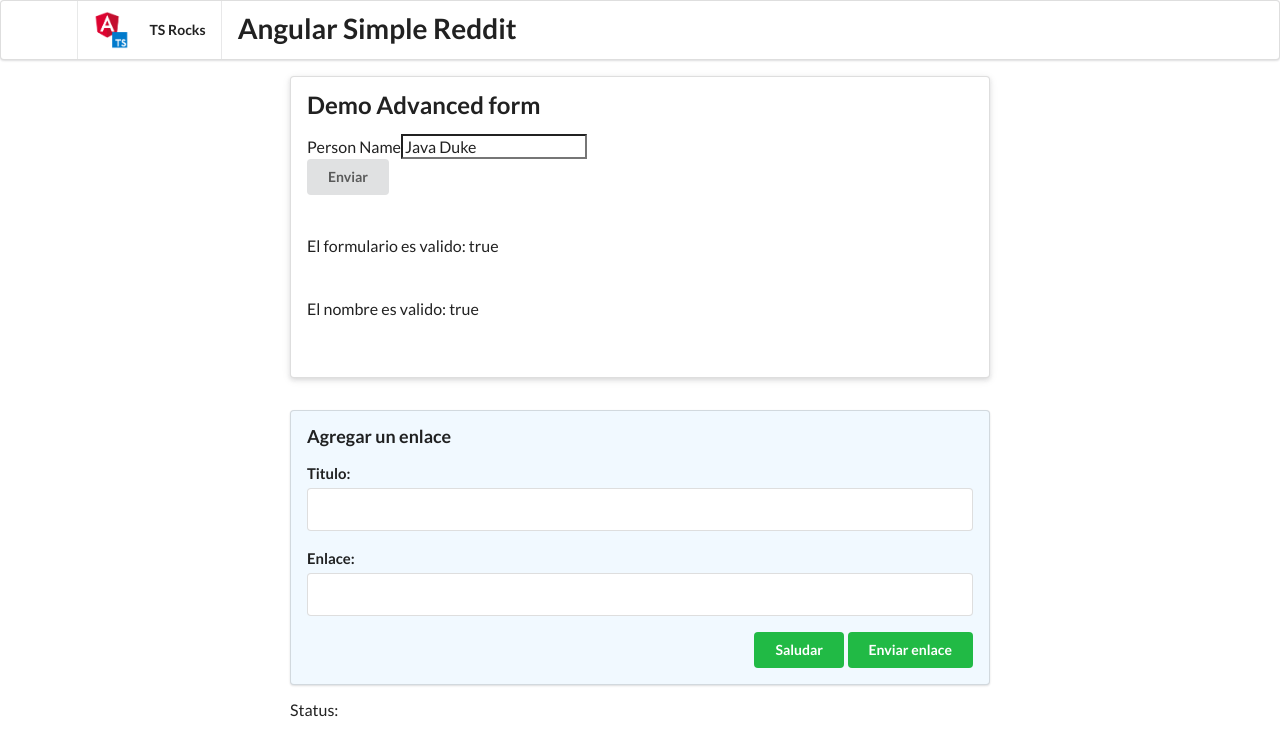
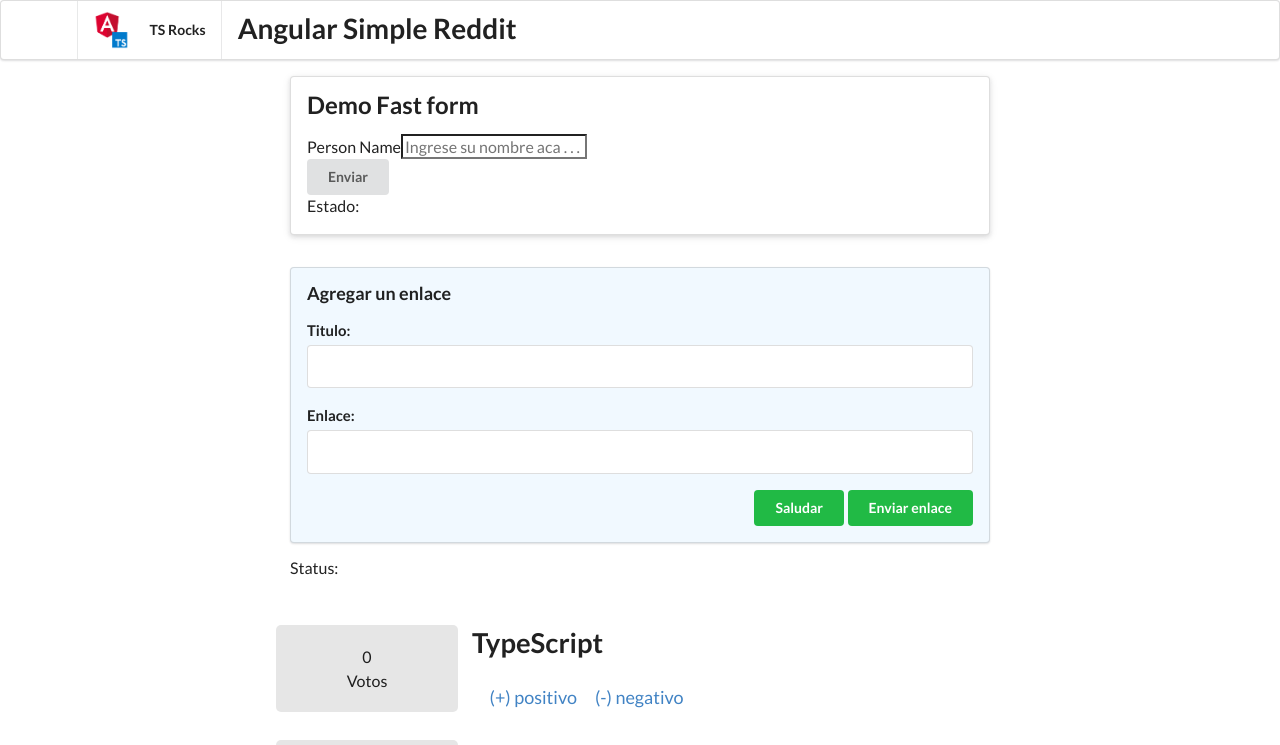
Before and after one commit to tuxtor/angular-reddit, an Angular app: page / in a window 1280 px wide. Shown: the top 745 px of the page. Built offline with nearby package versions, Linux system fonts and the light colour scheme.

Commit message:
Adding fast form demonstration

```diff
--- a/src/app/advanced-form/advanced-form.component.html
+++ b/src/app/advanced-form/advanced-form.component.html
@@ -5,13 +5,21 @@
     <div class="field">
       <label>Person Name</label>
       <input type="text" id="personNameInput" placeholder="Ingrese su nombre aca . . ."
-      name="personName" [formControl]="myForm.controls['personName']">
+      name="personName" formControlName="personName"
+      [class.error] = "myForm.get('personName').valid"
+      >
+
+      <div *ngIf="myForm.get('personName').dirty && myForm.get('personName').hasError('required')" class="ui error message" >
+      El campo es obligatorio</div>
+
+      <div *ngIf="myForm.get('personName').dirty && myForm.get('personName').hasError('invalidName')" class="ui error message" >
+      El nombre de la mascota no es el correcto </div>
+
+
     </div>
     <button *ngIf="myForm.valid" type="submit" class="ui button">Enviar</button>
 
   </form>
+  <p>Estado: {{status}}</p>
 
-  <p>{{status}}</p><br>
-  <p> El formulario es valido: {{myForm.valid}} </p><br>
-  <p> El nombre es valido: {{personName.valid}} </p><br>
 </div>
--- a/src/app/advanced-form/advanced-form.component.ts
+++ b/src/app/advanced-form/advanced-form.component.ts
@@ -10,15 +10,25 @@ export class AdvancedFormComponent implements OnInit {
 
   myForm: FormGroup;
   status: String = "";
-  personName: AbstractControl;
 
   constructor(fb: FormBuilder) {
     this.myForm = fb.group(
       {
-        'personName': ['Java Duke', Validators.required]
+        'personName': ['', Validators.compose([Validators.required, this.linuxValidator ])]
       }
     );
-    this.personName = this.myForm.controls['personName'];
+
+    this.myForm.controls.personName
+      .valueChanges //Observable
+      .subscribe( (control: any) => {
+        this.status = JSON.stringify(control)
+      });
+
+    this.myForm.controls.personName
+      .valueChanges //Observable
+      .subscribe( (control: any) => {
+        console.log('El usuario interactuo')
+      });
   }
 
   ngOnInit() {
@@ -30,4 +40,12 @@ export class AdvancedFormComponent implements OnInit {
     return;
   }
 
+  linuxValidator(control: FormControl) {
+
+    let valido = control.value.match('Tux');
+
+    return { invalidName : !valido};
+
+  }
+
 }
--- a/src/app/app.component.html
+++ b/src/app/app.component.html
@@ -1,6 +1,6 @@
 <p>{{tituloInyectado}} </p>
 
-<app-advanced-form></app-advanced-form>
+<app-fast-form></app-fast-form>
 
 <form class="ui large form segment">
     <h3 class="ui header">Agregar un enlace</h3>
--- a/src/app/app.module.ts
+++ b/src/app/app.module.ts
@@ -11,10 +11,11 @@ import { Saludador } from './services/saludador';
 import { ServicioPersonalizadoService } from './services/servicio-personalizado.service';
 import { QuickFormComponent } from './quick-form/quick-form.component';
 import { AdvancedFormComponent } from './advanced-form/advanced-form.component';
+import { FastFormComponent } from './fast-form/fast-form.component';
 
 @NgModule({
   declarations: [//Candidato a inyeccion de dependencias
-    AppComponent, ArticleComponent, QuickFormComponent, AdvancedFormComponent
+    AppComponent, ArticleComponent, QuickFormComponent, AdvancedFormComponent, FastFormComponent
   ],
   imports: [ //Importar funcionalidad desde bibliotecas
     BrowserModule,
--- /dev/null
+++ b/src/app/fast-form/fast-form.component.html
@@ -0,0 +1,18 @@
+<div class="ui raised segment">
+  <h2 class="ui header"> Demo Fast form </h2>
+
+  <form >
+    <div class="field">
+      <label>Person Name</label>
+      <input type="text" id="personNameInput" placeholder="Ingrese su nombre aca . . ."
+      name="personName" [(ngModel)]="personName" #person="ngModel" required maxlength="5">
+
+      <div *ngIf="person.dirty && !person.valid" class="ui error message" >El campo es obligatorio</div>
+
+    </div>
+    <button type="submit" class="ui button" (click)="onSubmit()">Enviar</button>
+
+  </form>
+  <p>Estado: {{status}}</p>
+
+</div>
--- /dev/null
+++ b/src/app/fast-form/fast-form.component.ts
@@ -0,0 +1,27 @@
+import { Component, OnInit } from '@angular/core';
+
+@Component({
+  selector: 'app-fast-form',
+  templateUrl: './fast-form.component.html',
+  styleUrls: ['./fast-form.component.css']
+})
+export class FastFormComponent implements OnInit {
+
+  personName: string;
+  status: string;
+
+  constructor() {
+
+   }
+
+  ngOnInit() {
+  }
+
+  //No estoy enviando informacion a la reaccion, solo invoco un evento
+  onSubmit() {
+    this.status = "Valor actual de person Name es " + this.personName;
+    return;
+  }
+
+
+}
```
Also changed, not shown: src/app/fast-form/fast-form.component.css (added).
